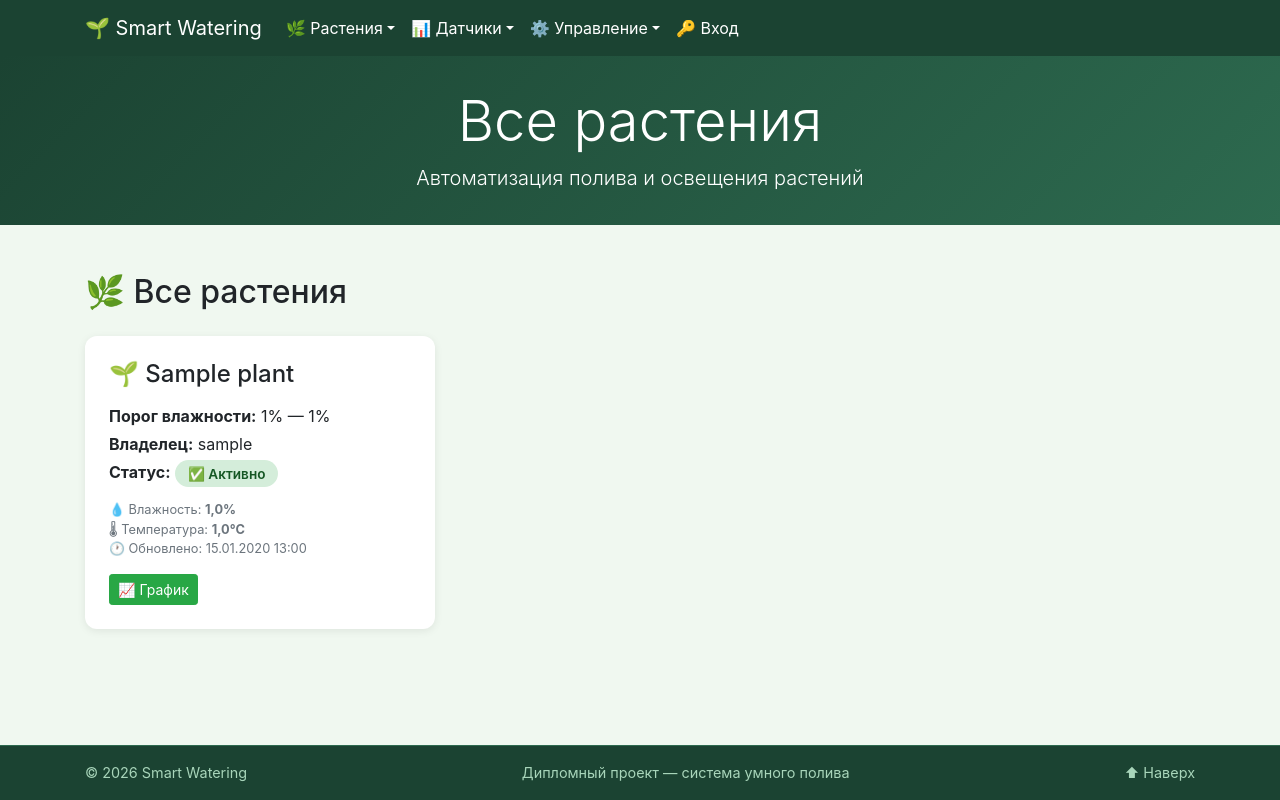
After one commit to andreika9198-web/DjangoDiplomProject, a Django app: page /plants/ in a window 1280 px wide. The commit adds this page. Run offline with Django 5.2, Linux system fonts and the light colour scheme; tables that the repository leaves empty hold one stand-in row (values such as "Sample post"); some libraries are stand-ins or nearby versions.

Commit message:
Добавлено в plants: - View plants_list в plants/views.py - URL /plants/ - Шаблон plants_list.html с карточками растений - Показ последних данных для каждого растения - Кнопка перехода к графику - Обновлено меню Растения

```diff
--- a/plants/templates/base.html
+++ b/plants/templates/base.html
@@ -33,7 +33,7 @@
                            data-toggle="dropdown">🌿 Растения</a>
                         <ul class="dropdown-menu" aria-labelledby="plantsDropdown">
                             <li><a class="dropdown-item" href="{% url 'plants:control' %}">🎛 Контроль параметров</a></li>
-                            <li><a class="dropdown-item" href="/admin/plants/plant/">📋 Все растения</a></li>
+                            <li><a class="dropdown-item" href="{% url 'plants:plants_list' %}">📋 Все растения</a></li>
                             <li><a class="dropdown-item" href="/admin/plants/plant/add/">➕ Добавить растение</a></li>
                         </ul>
                     </li>
--- /dev/null
+++ b/plants/templates/plants_list.html
@@ -0,0 +1,53 @@
+{% extends 'base.html' %}
+
+{% block content %}
+<h2 class="mb-4">🌿 Все растения</h2>
+
+<div class="row">
+    {% for item in plants_data %}
+    <div class="col-md-4 mb-3">
+        <div class="card-plant">
+            <h4 class="mb-3">🌱 {{ item.plant.name }}</h4>
+
+            <p class="mb-1">
+                <strong>Порог влажности:</strong>
+                {{ item.plant.min_humidity }}% — {{ item.plant.max_humidity }}%
+            </p>
+            <p class="mb-1">
+                <strong>Владелец:</strong> {{ item.plant.owner.username }}
+            </p>
+            <p class="mb-3">
+                <strong>Статус:</strong>
+                {% if item.plant.is_active %}
+                    <span class="status-badge status-ok">✅ Активно</span>
+                {% else %}
+                    <span class="status-badge status-danger">❌ Отключено</span>
+                {% endif %}
+            </p>
+
+            {% if item.latest %}
+            <p class="text-muted small mb-3">
+                💧 Влажность: <strong>{{ item.latest.humidity|floatformat:1 }}%</strong><br>
+                🌡 Температура: <strong>{{ item.latest.temperature|floatformat:1 }}°C</strong><br>
+                🕐 Обновлено: {{ item.latest.created_at|date:"d.m.Y H:i" }}
+            </p>
+            {% else %}
+            <p class="text-muted small mb-3">📭 Нет данных</p>
+            {% endif %}
+
+            <div class="d-grid gap-2">
+                <a href="{% url 'analytics:plant_chart' item.plant.id %}" class="btn btn-success btn-sm">
+                    📈 График
+                </a>
+            </div>
+        </div>
+    </div>
+    {% empty %}
+    <div class="col-12">
+        <div class="alert alert-warning text-center">
+            Нет активных растений. Добавьте в админке.
+        </div>
+    </div>
+    {% endfor %}
+</div>
+{% endblock %}
--- a/plants/urls.py
+++ b/plants/urls.py
@@ -1,6 +1,6 @@
 from django.urls import path
 from plants.views import (SensorDataAPIView, index, DeviceStateAPIView, control, video_feed,
-                          CameraStateAPIView, video_feed, WateringLogAPIView)
+                          CameraStateAPIView, video_feed, WateringLogAPIView, plants_list)
 
 app_name = 'plants'
 
@@ -13,4 +13,5 @@ urlpatterns = [
     path('api/camera/', CameraStateAPIView.as_view(), name='camera_state'),
     path('video_feed/', video_feed, name='video_feed'),
     path('api/watering-log/', WateringLogAPIView.as_view(), name='watering_log_api'),
+    path('plants/', plants_list, name='plants_list'),
 ]
--- a/plants/views.py
+++ b/plants/views.py
@@ -6,7 +6,7 @@ from rest_framework import status
 import cv2
 from django.http import StreamingHttpResponse, HttpResponse
 
-from .models import SensorData, DeviceState, CameraState
+from .models import SensorData, DeviceState, CameraState, Plant
 from .serializers import SensorDataSerializer, CameraStateSerializer, WateringLogSerializer
 
 def index(request):
@@ -135,3 +135,22 @@ class WateringLogAPIView(APIView):
             {"error": serializer.errors},
             status=status.HTTP_400_BAD_REQUEST
         )
+
+
+def plants_list(request):
+    """Страница со всеми растениями"""
+    plants = Plant.objects.filter(is_active=True)
+
+    # Добавляем последние данные для каждого растения
+    plants_data = []
+    for plant in plants:
+        latest = SensorData.objects.filter(plant=plant).order_by('-created_at').first()
+        plants_data.append({
+            'plant': plant,
+            'latest': latest,
+        })
+
+    return render(request, 'plants_list.html', {
+        'title': 'Все растения',
+        'plants_data': plants_data,
+    })
```
